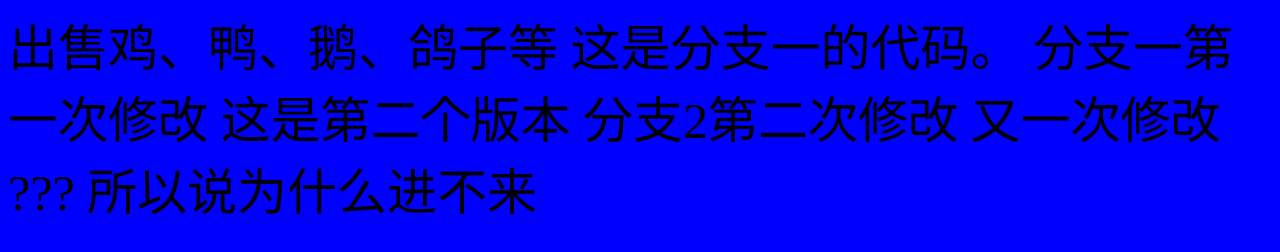
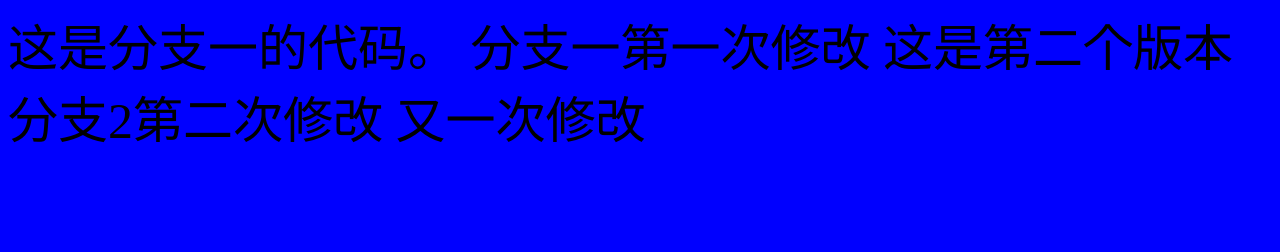
Before and after one commit to youzhitang/demo-1, a plain HTML site: page index.html in a window 1280 px wide. Drawn offline with Linux system fonts and the light colour scheme.

Commit message:
修改了一下

```diff
--- a/index.html
+++ b/index.html
@@ -9,7 +9,7 @@
 </head>
 
 <body>
-    出售鸡、鸭、鹅、鸽子等
+
     这是分支一的代码。
     分支一第一次修改
 
@@ -17,8 +17,6 @@
     分支2第二次修改
 
     又一次修改
-    ???
-    所以说为什么进不来
 </body>
 
 </html>
```
